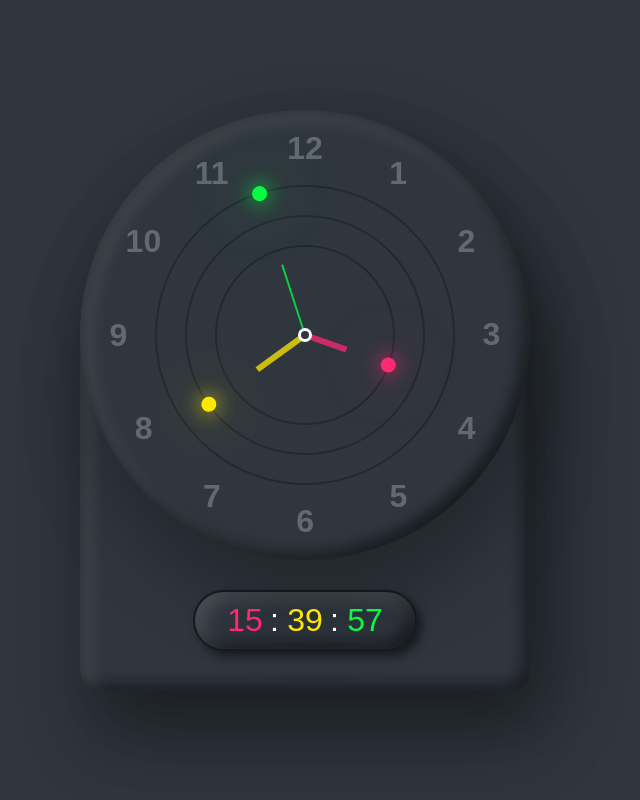
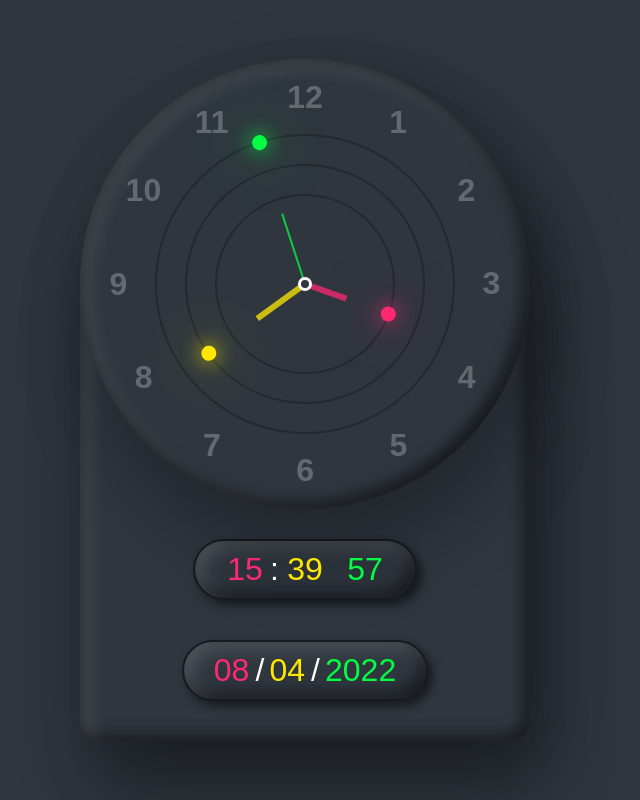
Before and after one commit to Sphins/Clock, a plain HTML site: page index.html in a window 1280 px wide. Shown: the whole page, without its empty margins (335-975 px from the left). Drawn offline with Linux system fonts and the light colour scheme.

Commit message:
ajout date

```diff
--- a/index.html
+++ b/index.html
@@ -34,6 +34,11 @@
             <div id="minutes" style="--clr:#fee800;">00</div>
             <div id="seconds" style="--clr:#04fc43;">00</div>
         </div>
+        <div id="date">
+            <div id="days" style="--dac:#ff2972;">00</div>
+            <div id="month" style="--dac:#fee800;">00</div>
+            <div id="year" style="--dac:#04fc43;">0000</div>
+        </div>
     </div>
     <script>
         let hr = document.querySelector('#hr');
@@ -61,16 +66,27 @@
             let m = day.getMinutes();
             let s = day.getSeconds();
 
+            let da =day.getDate();
+            let mo = day.getMonth()+1;
+            let ye = day.getFullYear();
+
             //ajout d un 0 si chiffre seul
 
             h=(h<10) ? "0" + h : h;
             m=(m<10) ? "0" + m : m;
             s=(s<10) ? "0" + s : s;
 
+            da=(da<10) ? "0" + da : da;
+            mo=(mo<10) ? "0" + mo : mo;
+
 
             hours.innerHTML = h;
             minutes.innerHTML = m;
             seconds.innerHTML = s;
+
+            days.innerHTML = da;
+            month.innerHTML = mo;
+            year.innerHTML = ye;
 
         })
 
--- a/publics/styles/zelda.css
+++ b/publics/styles/zelda.css
@@ -142,15 +142,45 @@ flex-direction: column;
     position: absolute;
     right: -4px;
     color: #fff;
+}
+#time div:nth-child(2)::after{
     animation: animate 1s steps(1) infinite;
 }
-
 @keyframes animate{
-    0%{
-        opacity: 1;
+    0%
+    {
+        opacity: 0;
     }
     50%
     {
-        opacity: 0;
+        opacity: 1;
     }
 }
+
+#date{
+    margin-bottom: 40px;
+    display: flex;
+    padding: 10px 20px;
+    font-size: 2em;
+    font-weight: 600;
+    border: 2px solid rgba(0,0,0,0.5);
+    border-radius: 40px;
+    box-shadow: 5px 5px 10px rgba(0,0,0,0.5),
+    inset 5px 5px 20px rgba(255,255,255,0.2),
+    inset -5px -5px 15px rgba(0,0,0,0.75);
+}
+#date div {
+    position: relative;
+    width: auto;
+    margin:0 10px;
+    text-align: center;
+    font-weight: 500;
+    color: var(--dac);
+}
+#date div:nth-child(1)::after,
+#date div:nth-child(2)::after{
+    content: '/';
+    position: absolute;
+    right: -15px;
+    color: #fff;
+}
```
